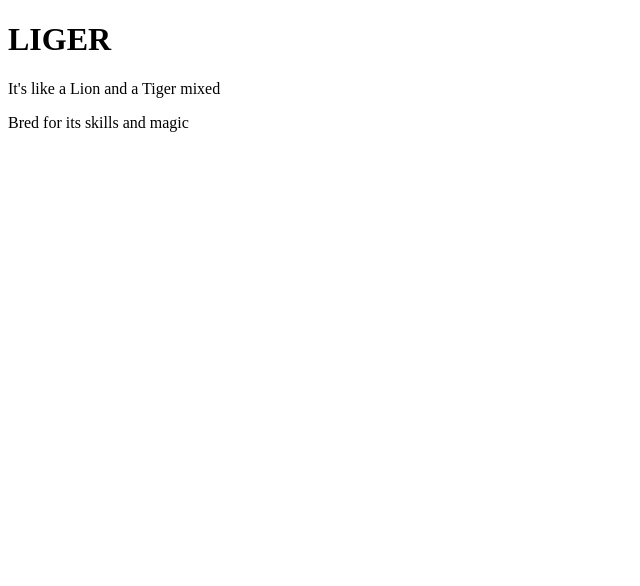
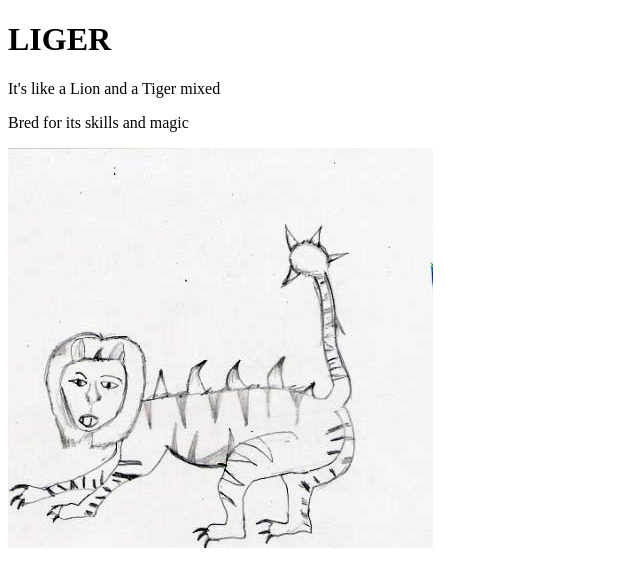
Before and after one commit to schoess/project, a plain HTML site: page index.html in a window 1280 px wide. Shown: the whole page, without its empty margins (0-640 px from the left). Drawn offline with Linux system fonts and the light colour scheme.

Commit message:
fixed broken image link

```diff
--- a/index.html
+++ b/index.html
@@ -15,6 +15,6 @@
 
     <p>Bred for its skills and magic</p>
 
-    <a href="liger.jpg"></a>
+    <img src="liger.jpg" alt="Liger drawing" />
 </body>
 </html>
```
